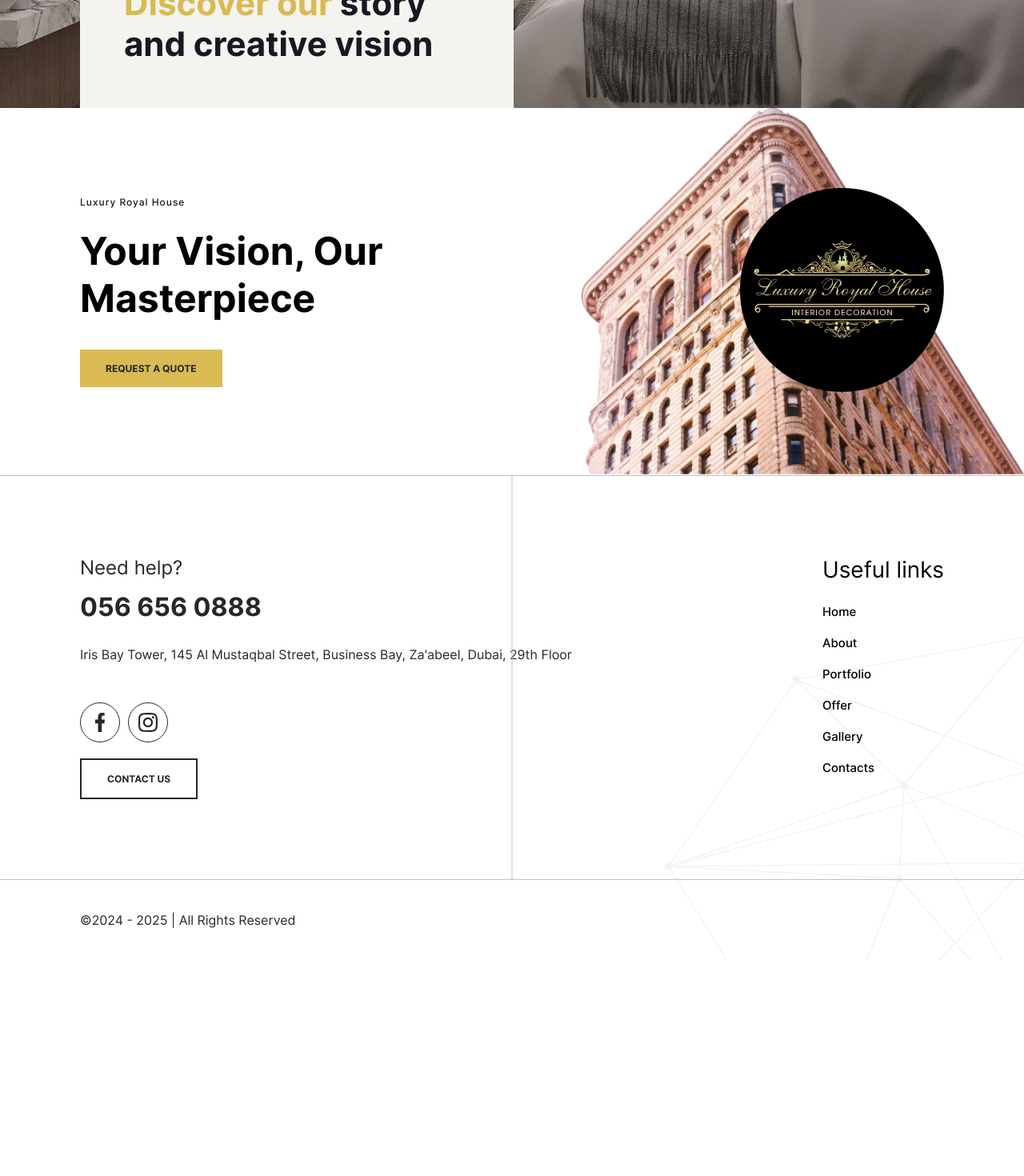
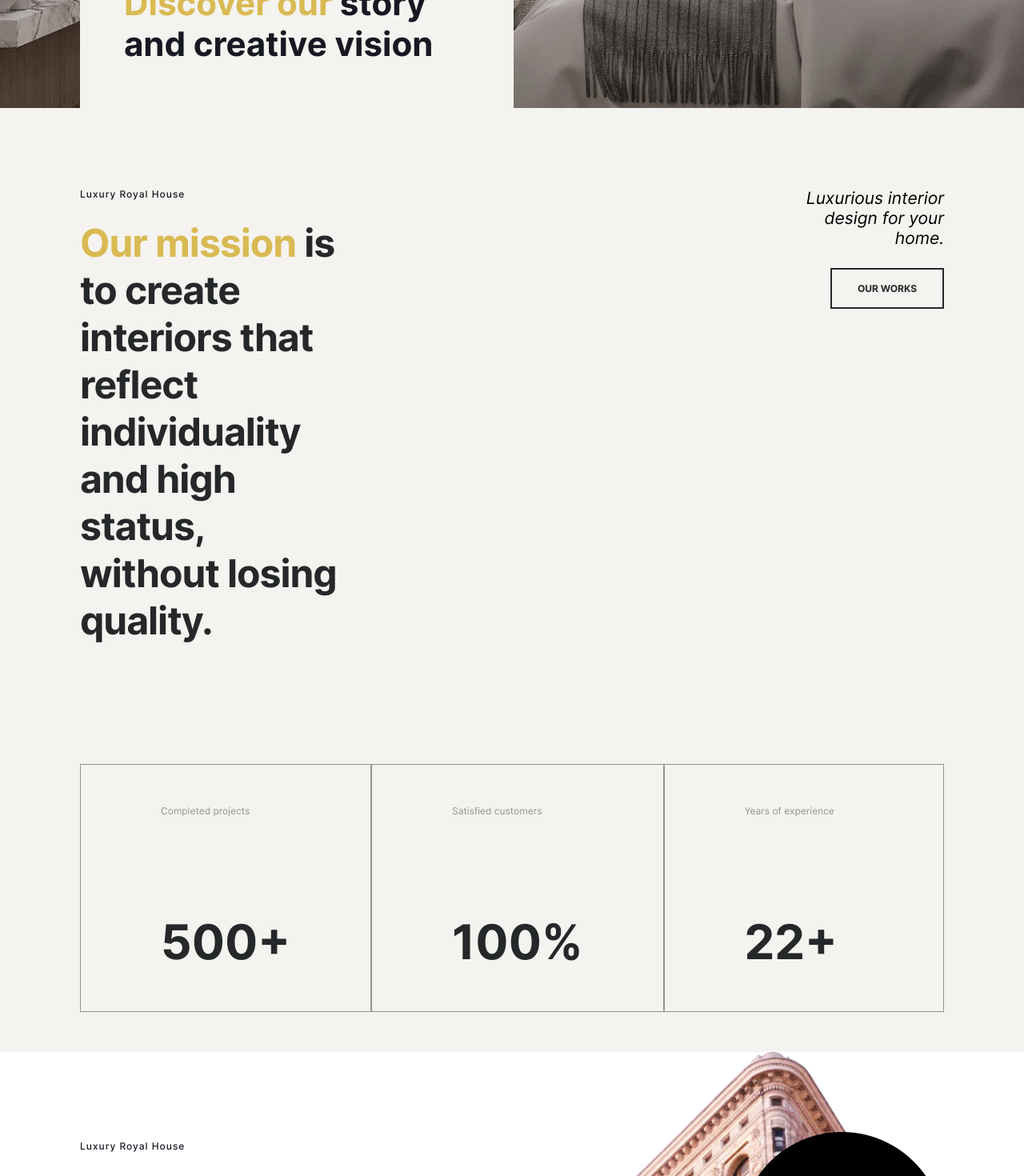
Before and after one commit to yuuikm/luxury-royal-house, a React (Vite) app: page /about in a window 1280 px wide. Shown: the part 640-2110 px from the top of the page at 80% size. Before the commit the page ends 1840 px from the top, so only its background shows below. Built offline with nearby package versions, Linux system fonts and the light colour scheme.

Commit message:
feat: added achievement section

```diff
--- /dev/null
+++ b/src/components/shared/Achievements/config.ts
@@ -0,0 +1,33 @@
+import { useTranslation } from 'react-i18next';
+
+interface CounterItem {
+  id: string;
+  number: number;
+  label: string;
+  suffix: string;
+}
+
+export const useAchievementsSectionCounter = (): CounterItem[] => {
+  const { t } = useTranslation();
+
+  return [
+    {
+      id: 'projects',
+      number: Number(t('achievements.projectsNumber')),
+      label: t('achievements.projectsLabel'),
+      suffix: '+',
+    },
+    {
+      id: 'customers',
+      number: Number(t('achievements.customersNumber')),
+      label: t('achievements.customersLabel'),
+      suffix: '%',
+    },
+    {
+      id: 'years',
+      number: Number(t('achievements.yearsNumber')),
+      label: t('achievements.yearsLabel'),
+      suffix: '+',
+    },
+  ];
+};
--- /dev/null
+++ b/src/components/shared/Achievements/index.tsx
@@ -0,0 +1,25 @@
+// libraries
+import { type FC } from 'react';
+import CountUp from 'react-countup';
+import { useAchievementsSectionCounter } from 'components/shared/Achievements/config';
+
+const Achievements: FC = () => {
+  const achievementsSectionCounter = useAchievementsSectionCounter();
+
+  return (
+    <div className="container achievements-bg">
+      <div className="achievements-wrapper">
+        {achievementsSectionCounter.map(({ id, number, label, suffix }) => (
+          <div key={id} className="achievements-item item-border">
+            <span className="achievements-label">{label}</span>
+            <span className="achievements-number">
+              <CountUp end={number} duration={3} suffix={suffix} />
+            </span>
+          </div>
+        ))}
+      </div>
+    </div>
+  );
+};
+
+export default Achievements;
--- a/src/pages/About/index.tsx
+++ b/src/pages/About/index.tsx
@@ -3,6 +3,8 @@
 import Heading from 'components/shared/Heading';
 import { useTranslation } from 'react-i18next';
 import BottomBanner from 'components/shared/BottomBanner';
+import ActionBlock from 'components/shared/ActionBlock';
+import Achievements from 'components/shared/Achievements';
 
 const About: FC = () => {
   const { t } = useTranslation();
@@ -10,10 +12,17 @@
   return (
     <>
       <Heading
-        title={t('aboutHeading.title')}
-        highlighted={t('aboutHeading.highlighted')}
+        title={t('aboutPage.title')}
+        highlighted={t('aboutPage.highlighted')}
         style="about-us"
       />
+      <ActionBlock
+        title={t('aboutPage.actionBlockTitle')}
+        highlighted={t('aboutPage.actionBlockHighlighted')}
+        quote={t('callToActionHome.quote')}
+        callToAction={t('callToActionHome.callToAction')}
+      />
+      <Achievements />
       <BottomBanner
         title={t('bottomBannerHome.title')}
         buttonText={t('bottomBannerHome.buttonText')}
--- a/src/provider/i18n.ts
+++ b/src/provider/i18n.ts
@@ -68,9 +68,21 @@
         title: 'More our works',
         button: 'View more works',
       },
-      aboutHeading: {
+      aboutPage: {
         highlighted: 'Discover our ',
         title: 'story and creative vision',
+        actionBlockHighlighted: 'Our mission ',
+        actionBlockTitle:
+          'is to create interiors that reflect individuality and high status, without losing quality.',
+        actionBlockCallToAction: 'Our portfolio',
+      },
+      achievements: {
+        projectsLabel: 'Completed projects',
+        projectsNumber: '500',
+        customersLabel: 'Satisfied customers',
+        customersNumber: '100',
+        yearsLabel: 'Years of experience',
+        yearsNumber: '22',
       },
       portfolioHeading: {
         highlighted: 'Our projects ',
@@ -149,9 +161,21 @@
         title: 'Больше наших работ',
         button: 'Смотреть больше',
       },
-      aboutHeading: {
+      aboutPage: {
         highlighted: 'Откройте для себя ',
         title: 'нашу историю и творческое видение',
+        actionBlockHighlighted: 'Наша миссия – ',
+        actionBlockTitle:
+          'создавать интерьеры, отражающие индивидуальность и высокий статус, не теряя при этом качества.',
+        actionBlockCallToAction: 'Наше портфолио',
+      },
+      achievements: {
+        projectsLabel: 'Успешных проектов',
+        projectsNumber: '500',
+        customersLabel: 'Довольных клиентов',
+        customersNumber: '100',
+        yearsLabel: 'Опыт работы',
+        yearsNumber: '22',
       },
       portfolioHeading: {
         highlighted: 'Наши проекты - ',
--- /dev/null
+++ b/src/styles/components/achievements.scss
@@ -0,0 +1,30 @@
+.achievements-bg {
+  background-color: $c-achievements-bg;
+}
+
+.achievements-wrapper {
+  display: flex;
+  padding: 50px 0;
+  justify-content: space-between;
+
+  .achievements-item {
+    display: flex;
+    flex-direction: column;
+    padding: 50px 100px;
+    border: 1px solid $c-achievements-item-border;
+    flex-basis: calc(100% / 3);
+    box-sizing: border-box;
+
+    .achievements-number {
+      color: $c-achievements-number-text;
+      font-size: 60px;
+      font-weight: 700;
+    }
+
+    .achievements-label {
+      color: $c-achievements-label-text;
+      font-size: 12px;
+      margin-bottom: 120px;
+    }
+  }
+}
--- a/src/styles/index.scss
+++ b/src/styles/index.scss
@@ -24,3 +24,4 @@
 @import "components/contact-form";
 @import "components/gallery";
 @import "components/heading";
+@import "components/achievements";
--- a/src/styles/settings/colors.scss
+++ b/src/styles/settings/colors.scss
@@ -66,3 +66,8 @@
 $c-heading-text-highlight: $c-gold-1;
 
 $c-btm-banner-border: $c-grey-2;
+
+$c-achievements-bg: $c-white-2;
+$c-achievements-label-text: $c-grey-2;
+$c-achievements-number-text: $c-black-3;
+$c-achievements-item-border: $c-grey-2;
```
